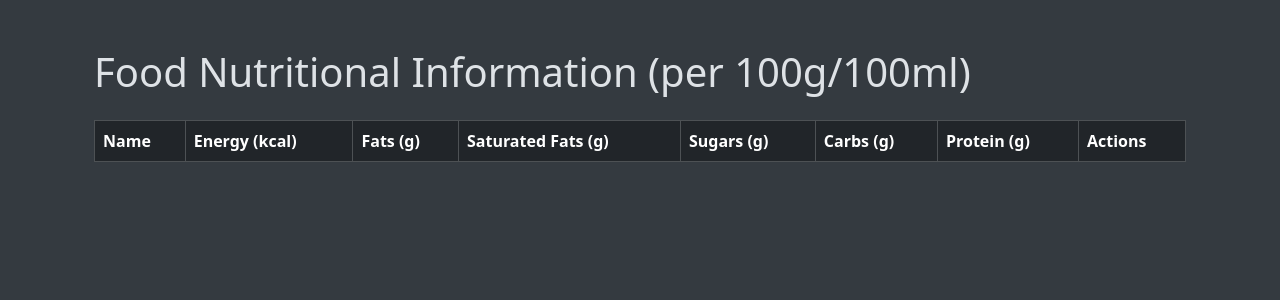
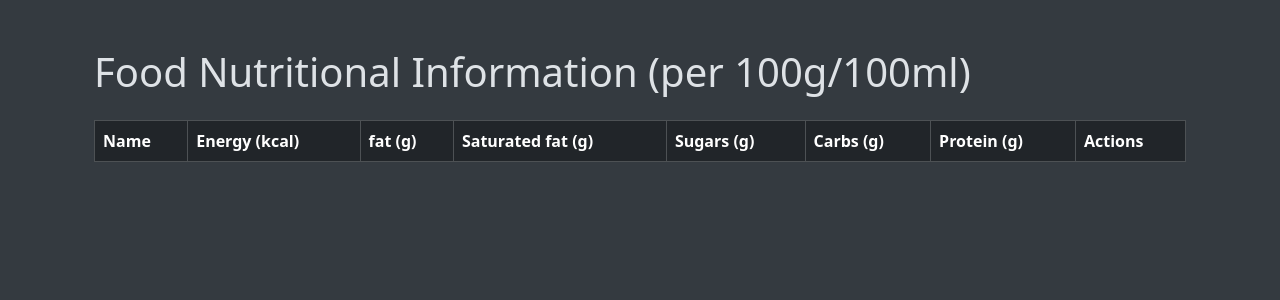
Before and after one commit to StefBuwalda/cal_counter, a Flask app: page /dashboard in a window 1280 px wide. Shown: the part 56-356 px from the top of the page. Run offline with Flask 3, Linux system fonts and the light colour scheme; the visitor is signed in with stand-in values (Sample User, id 1); data that the repository does not hold is empty.

Commit message:
Refactor food item nutrition field names for consistency
Standardized field names for nutritional values in FoodItem model and throughout the codebase, changing 'fats_100g' to 'fat_100', 'saturated_fats_100g' to 'saturated_fat_100', and similar updates for other fields. Updated all references in models, templates, routes, and seed data to match the new naming convention for improved clarity and consistency.

```diff
--- a/app.py
+++ b/app.py
@@ -123,9 +123,9 @@ def add_food_item():
                     energy=form.energy.data,
                     protein=form.protein.data,
                     carbs=form.carbs.data,
-                    fats=form.fat.data,
+                    fat=form.fat.data,
                     barcode=form.barcode.data,
-                    saturated_fats=form.saturated_fat.data,
+                    saturated_fat=form.saturated_fat.data,
                     sugar=form.sugar.data,
                 )
             )
--- a/application/user/routes.py
+++ b/application/user/routes.py
@@ -56,12 +56,12 @@ def edit_food_item(barcode: int):
             return redirect(url_for("user.dashboard"))
         form.barcode.data = item.barcode
         form.name.data = item.name
-        form.energy.data = item.energy_100g
-        form.protein.data = item.protein_100g
-        form.carbs.data = item.carbs_100g
-        form.sugar.data = item.sugar_100g
-        form.fat.data = item.fats_100g
-        form.saturated_fat.data = item.saturated_fats_100g
+        form.energy.data = item.energy_100
+        form.protein.data = item.protein_100
+        form.carbs.data = item.carbs_100
+        form.sugar.data = item.sugar_100
+        form.fat.data = item.fat_100
+        form.saturated_fat.data = item.saturated_fat_100
         return render_template("edit_food_item.html", form=form)
     else:
         return redirect(url_for("user.dashboard"))
--- a/application/user/templates/dashboard.html
+++ b/application/user/templates/dashboard.html
@@ -13,8 +13,8 @@ Food Nutritional Info
                 <tr>
                     <th>Name</th>
                     <th>Energy (kcal)</th>
-                    <th>Fats (g)</th>
-                    <th>Saturated Fats (g)</th>
+                    <th>fat (g)</th>
+                    <th>Saturated fat (g)</th>
                     <th>Sugars (g)</th>
                     <th>Carbs (g)</th>
                     <th>Protein (g)</th>
@@ -25,12 +25,12 @@ Food Nutritional Info
                 {% for food in items %}
                 <tr>
                     <td class="bg-body-tertiary">{{ food.name }}</td>
-                    <td class="bg-body-tertiary">{{ food.energy_100g }}</td>
-                    <td class="bg-body-tertiary">{{ food.fats_100g }}</td>
-                    <td class="bg-body-tertiary">{{ food.saturated_fats_100g }}</td>
-                    <td class="bg-body-tertiary">{{ food.sugar_100g }}</td>
-                    <td class="bg-body-tertiary">{{ food.carbs_100g }}</td>
-                    <td class="bg-body-tertiary">{{ food.protein_100g }}</td>
+                    <td class="bg-body-tertiary">{{ food.energy_100 }}</td>
+                    <td class="bg-body-tertiary">{{ food.fat_100 }}</td>
+                    <td class="bg-body-tertiary">{{ food.saturated_fat_100 }}</td>
+                    <td class="bg-body-tertiary">{{ food.sugar_100 }}</td>
+                    <td class="bg-body-tertiary">{{ food.carbs_100 }}</td>
+                    <td class="bg-body-tertiary">{{ food.protein_100 }}</td>
                     <td class="bg-body-tertiary">
                         <div class="d-flex gap-1">
                             <form method="GET" action="{{ url_for('user.edit_food_item', barcode=food.barcode) }}">
--- a/seed.py
+++ b/seed.py
@@ -12,10 +12,10 @@ with app.app_context():
             name="AH Matcha cookie",
             owner_id=1,
             energy=430,
-            fats=19,
+            fat=19,
             carbs=59,
             protein=5.5,
-            saturated_fats=10,
+            saturated_fat=10,
             sugar=35,
             barcode=2278012003502,
         )
```
Also changed, not shown: application/admin/templates/food_items.html (+8 -8 lines), application/templates/food_item.html (+10 -10 lines), models.py (+26 -26 lines).
